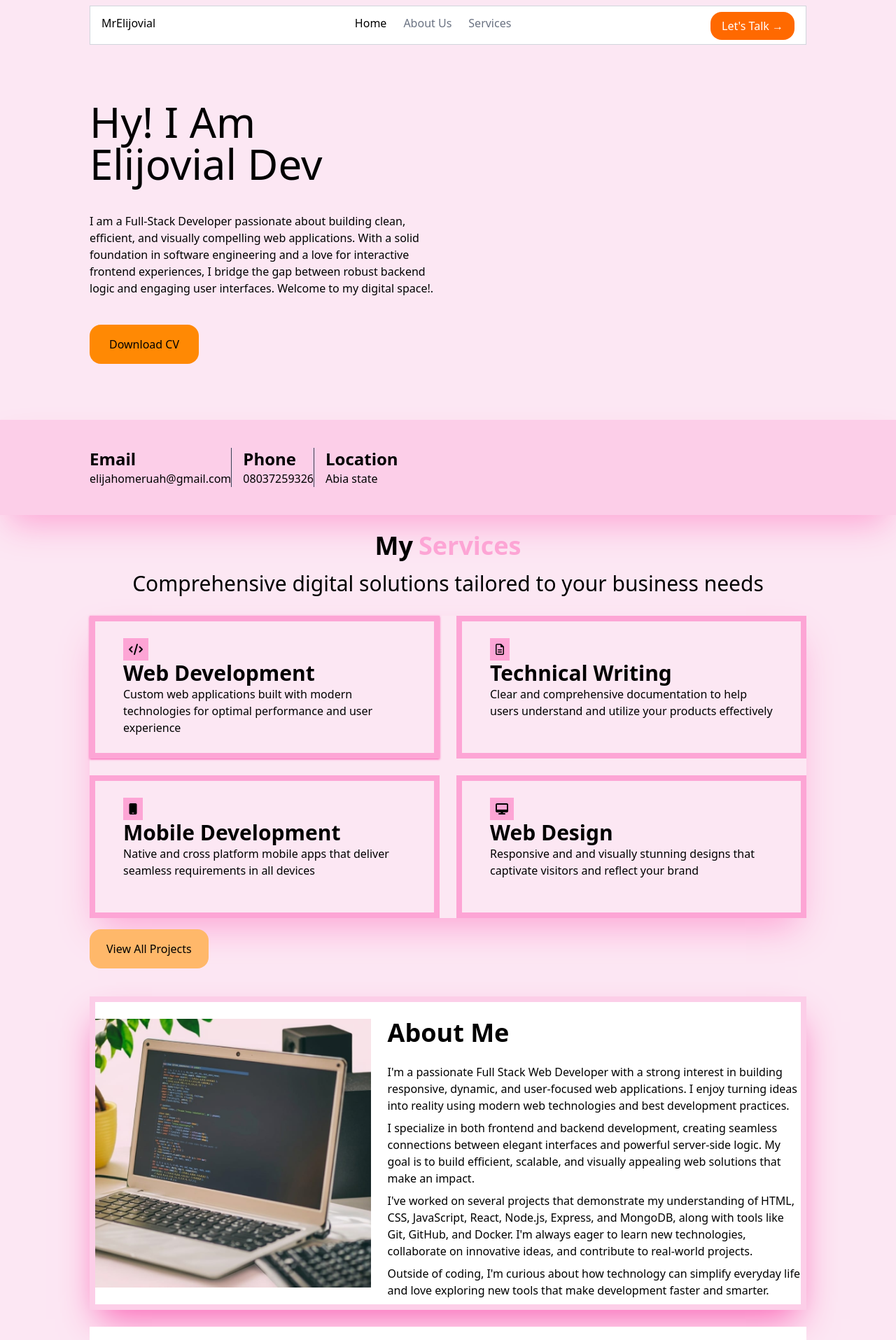
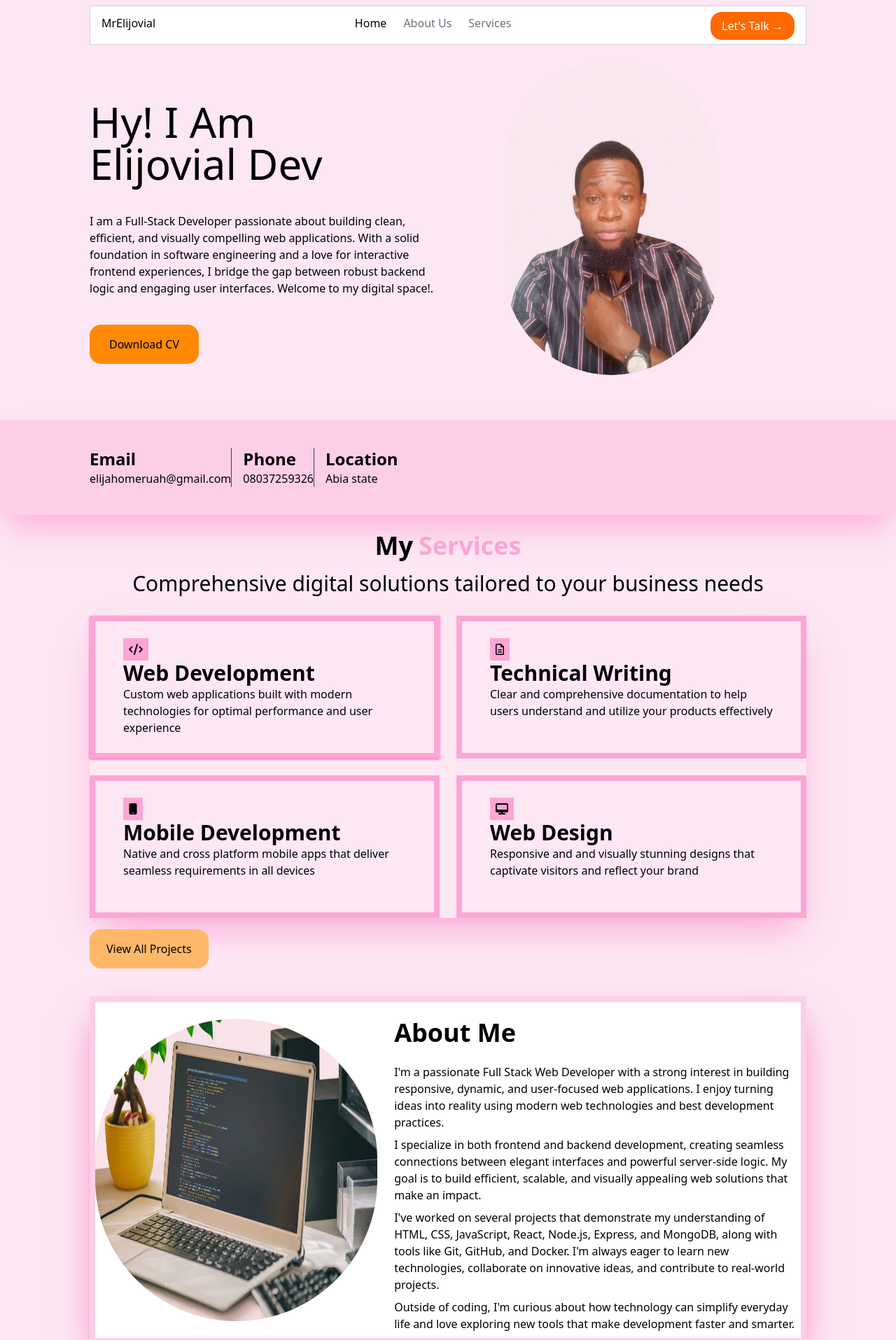
Before and after one commit to Elijovial/project-using-tailwind, a website: page index.html in a window 1280 px wide. Shown: the top 1915 px of the page at 70% size. Drawn offline with Linux system fonts and the light colour scheme; files whose address does not match are found by name.

Commit message:
modified image path

```diff
--- a/index.html
+++ b/index.html
@@ -53,9 +53,12 @@
         </button>
       </div>
       <!-- image -->
-      <div
-  class="bg-[url('./images/image3.jpeg')] bg-cover bg-center bg-no-repeat md:w-[30%] h-[400px] my-6 rounded-full"
-></div>
+      <img
+  src="./images/image3.jpeg"
+  alt="Profile photo"
+  class="md:w-[30%] h-[400px] my-6 rounded-full object-cover"
+/>
+
 
     </section>
     <div class="w-full bg-pink-200 shadow-2xl shadow-pink-300">
@@ -126,9 +129,12 @@
     <section
       class="w-[80%] md:flex mx-auto border-8 border-pink-200 shadow-2xl shadow-pink-400 bg-white gap-6 mb-6"
     >
-      <div
-  class="bg-[url('./images/image01.jpeg')] bg-cover bg-center bg-no-repeat md:w-[40%] h-[400px] my-6"
-></div>
+     <img
+  src="./images/image01.jpeg"
+  alt="Profile photo"
+  class="md:w-[40%] h-[400px] my-6 rounded-full object-cover"
+/>
+
 
       <div class="md:w-[60%] mt-6">
         <h4 class="text-4xl font-bold mb-6">About Me</h4>
```
